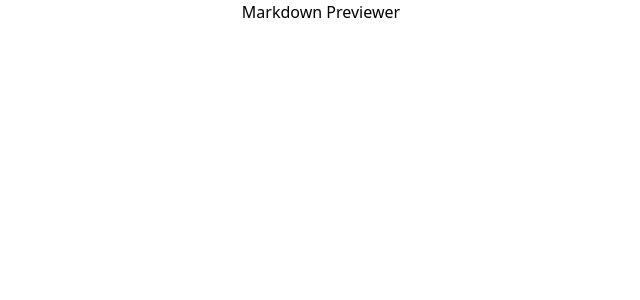
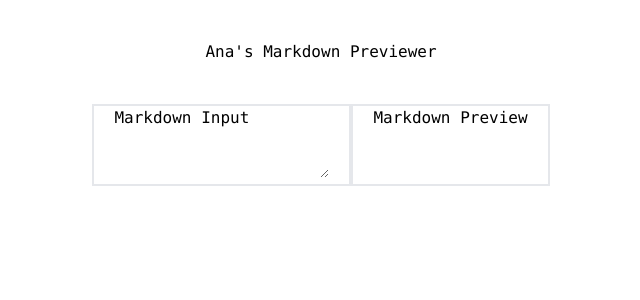
Before and after one commit to annacrandall/markdown-previewer, a React (Create React App) app: page / in a window 1280 px wide. Shown: the top 300 px of the page, without its empty margins (319-959 px from the left). Built offline with nearby package versions, Linux system fonts and the light colour scheme.

Commit message:
Added basic HTML structure

```diff
--- a/package.json
+++ b/package.json
@@ -6,6 +6,7 @@
     "@testing-library/jest-dom": "^5.16.5",
     "@testing-library/react": "^13.3.0",
     "@testing-library/user-event": "^13.5.0",
+    "marked": "^4.0.19",
     "react": "^18.2.0",
     "react-dom": "^18.2.0",
     "react-scripts": "5.0.1",
--- a/src/App.js
+++ b/src/App.js
@@ -1,20 +1,28 @@
-import React, { Component } from "react";
+import React, { Component, useState, useEffect, } from "react";
+import "./index.css";
+import Preview from "./previewWindow.js";
+import Input from "./inputWindow.js";
+import { marked } from "marked";
 
-class Markdown extends React.Component{
-  constructor(props) {
-    super(props);
-    this.state = {
-      value: 'Enter markdown here.'
-    }
-  }
-}
 
-function App() {
+
+
+const Markdown = () => {
+
+
+
   return (
-    <div>
-       <h1 className="flex justify-center">Markdown Previewer</h1>
-     </div>
+    <div id="container">
+      <div className="flex justify-center font-mono px-10 py-2 m-8">
+        <h1 className> Ana's Markdown Previewer</h1>
+      </div>
+      <div className="flex flex-row justify-center">
+        <Input />
+        <Preview />
+      </div>
+    </div>
   )
-}
+};
 
-export default App;
+
+export default Markdown;
--- /dev/null
+++ b/src/inputWindow.js
@@ -0,0 +1,20 @@
+import React, { Component, useState} from "react";
+import { marked } from "marked";
+
+marked.setOptions({
+    breaks:true //should pass optional test (#7) <br>, from Marked docs//
+})
+
+function Input() {
+    const [markdownText, setState] = useState("");
+
+    return (
+        <div className="flex flex-row justify-center">
+        <div className="border-2 px-5">
+          <h2 className="font-mono">Markdown Input</h2>
+          <textarea className="font-mono" id="editor"></textarea>
+            </div>
+            </div>
+)
+}
+export default Input;
--- /dev/null
+++ b/src/previewWindow.js
@@ -0,0 +1,8 @@
+function Preview() {
+    return (
+        <div className="border-2 px-5">
+        <h2 className="font-mono">Markdown Preview</h2>
+        <h3 id="preview"></h3>
+      </div>
+)
+} export default Preview;
```
Also changed, not shown: 1 other file (tests, documents, lock files or other folders).
